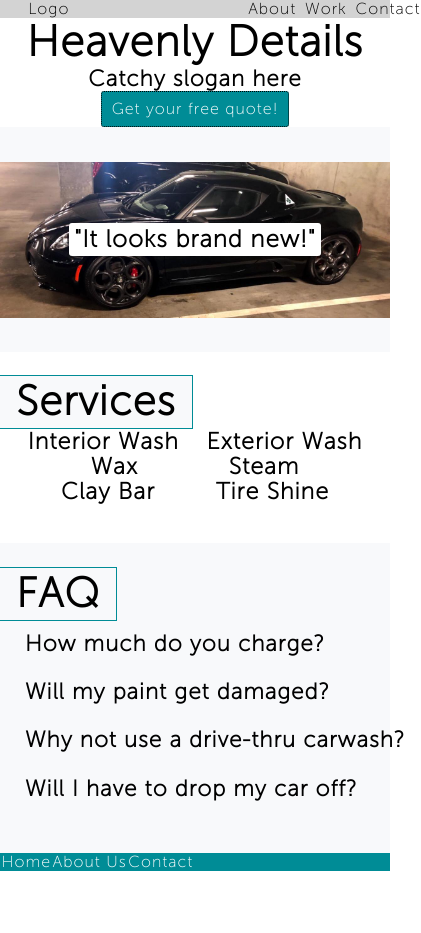
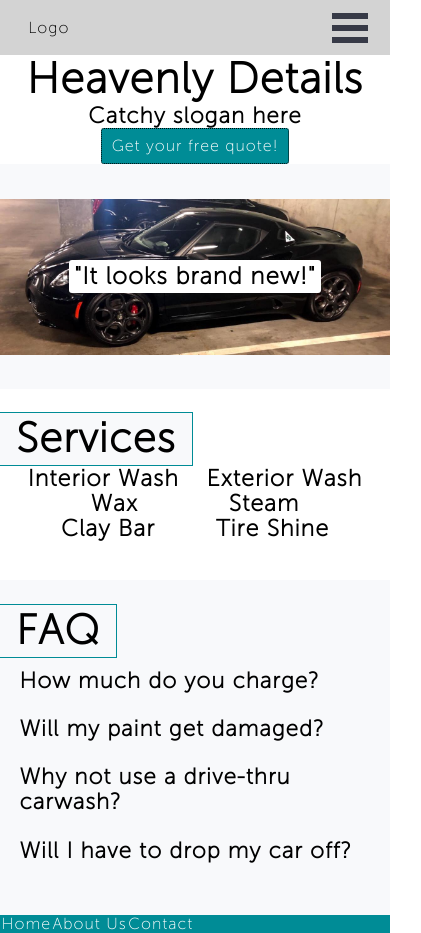
Before and after one commit to jlbroughton88/Heavenly-Details, a React (Create React App) app in the folder client/: page / in a window 390 px wide. Shown: the whole page, 421 px wide, since content can reach past the window. Before the commit the page ends 871 px from the top, so only its background shows below. Built offline with nearby package versions, Linux system fonts and the light colour scheme.

Commit message:
added hamburger menu on mobile

```diff
--- /dev/null
+++ b/client/src/components/BurgerMenu/BurgerMenu.css
@@ -0,0 +1,97 @@
+/* BURGER MENU */
+
+/* Position and sizing of burger button */
+
+.hamburgerMenu{
+    position: fixed;
+  }
+
+
+  .bm-burger-button {
+      position: relative;
+      width: 36px;
+      height: 30px;
+      margin-right: 5%;
+      right: 60%;
+      outline: none;
+      border: none;
+    }
+
+    @media(min-width: 501px) {
+      .bm-burger-button{ display: none; }
+  }
+
+
+    /* Color/shape of burger icon bars */
+    .bm-burger-bars {
+      background: #373a47;
+      transition: all .15s ease-out;
+    }
+
+    /* Color/shape of burger icon bars on hover*/
+    .bm-burger-bars-hover {
+      background-color: #feda6a;
+    }
+
+
+    /* Color/shape of close button cross */
+    .bm-cross {
+      background-color: #feda6a;
+      width: 25px;
+    }
+
+    /*
+    Sidebar wrapper styles
+    Note: Beware of modifying this element as it can break the animations - you should not need to touch it in most cases
+    */
+    .bm-menu-wrap {
+      position: fixed;
+      height: 100%;
+    }
+
+    /* General sidebar styles */
+    .bm-menu {
+      background: #373a47;
+      padding: 2.5em 1.5em 0;
+      font-size: 1.15em;
+      margin-top: -14%;
+      display: flex;
+      justify-content: center;
+      border-left: #d4d4dc solid 1px;
+    }
+
+
+    /* Wrapper for item list */
+    .bm-item-list {
+      color: #b8b7ad;
+      padding: 0.8em;
+    }
+
+    /* Individual item */
+    .bm-item {
+      display: inline-block;
+      margin: 20%;
+      margin-left: 0;
+      margin-right: 0;
+    }
+
+    /* Styling of overlay */
+    .bm-overlay {
+      background: rgba(0, 0, 0, 0.2);
+      margin-left: 31%;
+
+    }
+    @media(min-width: 501px) {
+      .bm-overlay{ display: none; }
+  }
+
+    .menu-item{
+        color: #d4d4dc;
+        text-decoration: none;
+        outline: none;
+        transition: all .3s ease-out;
+    }
+
+    .menu-item:hover{
+      color:#879FFF;
+    }
--- /dev/null
+++ b/client/src/components/BurgerMenu/BurgerMenu.js
@@ -0,0 +1,22 @@
+import React from "react";
+import Menu from 'react-burger-menu/lib/menus/slide';
+import styled from "styled-components";
+import { Link } from "react-router-dom";
+import "./BurgerMenu.css";
+
+const BurgerMenu = () => {
+    return (
+        <MotherDiv>
+            <Menu pageWrapId={"page-wrap"} className="hamburgerMenu" width={150} right>
+                <Link id="home" className="menu-item" to="/">Home</Link>
+                <Link id="work" className="menu-item" to="/work">About</Link>
+                <Link id="Contact" className="menu-item" to="/work">Work</Link>
+                <Link id="Contact" className="menu-item" to="/contact">Contact</Link>
+            </Menu>
+        </MotherDiv>
+    )
+}
+
+export default BurgerMenu;
+
+const MotherDiv = styled.div``
--- a/client/src/components/FAQ.js
+++ b/client/src/components/FAQ.js
@@ -164,7 +164,8 @@ const HeadDiv = styled.div`
     @media(max-width: 500px) {
         justify-content: flex-start;
         font-size: 1.4rem;
-        margin-left: 25px;
+        width: 95%;
+        margin-left: 5%;
     }
 
 `
--- a/client/src/components/NavBar.js
+++ b/client/src/components/NavBar.js
@@ -1,8 +1,9 @@
 import React from 'react';
 import styled from "styled-components"
+import BurgerMenu from "./BurgerMenu/BurgerMenu"
 
 
-function NavBar() {
+const NavBar = () => {
     return (
         <MotherDiv>
             <LeftDiv>
@@ -12,14 +13,13 @@ function NavBar() {
             </LeftDiv>
 
             <RightDiv>
-                <NavLinks>
-                    <AboutLink>About</AboutLink>
-                    <WorkLink>Work</WorkLink>
-                    <ContactLink>Contact</ContactLink>
+                <NavLinks className="normalNav">
+                    <AboutLink className="link">About</AboutLink>
+                    <WorkLink className="link">Work</WorkLink>
+                    <ContactLink className="link">Contact</ContactLink>
                 </NavLinks>
-
+                <BurgerMenu className="burgerMenu"/>
             </RightDiv>
-
         </MotherDiv>
     )
 }
@@ -29,9 +29,10 @@ export default NavBar;
 const MotherDiv = styled.nav`
     display: flex;
     flex-direction: row;
-    height: 5%;
+    height: 7.5%;
     width: 100%;
     background: lightgrey;
+    min-height: 55px;
 `
 const LeftDiv = styled.div`
     width: 25%;
@@ -62,6 +63,10 @@ const NavLinks = styled.div`
     display: flex;
     justify-content: space-evenly;
     align-items: center;
+
+    @media(max-width: 500px) {
+        width: 75%;
+    }
 `
 
 const AboutLink = styled.p`
--- a/client/src/index.css
+++ b/client/src/index.css
@@ -35,3 +35,16 @@ html, body {
     font-family:"Museo Sans";
     src: url("./components/fonts/museoSans.ttf") format("TrueType");
   }
+
+  @media(min-width: 501px) {
+
+    .normalNav{ display: inline-block};
+    .link{ display: inline-block };
+    .hamburgerMenu{ display: none; };
+}
+
+@media(max-width: 500px) {
+    .link{ display: none }
+    .normalNav{ display: none; };
+    .hamburgerMenu{ display: inline-block; }
+}
```
